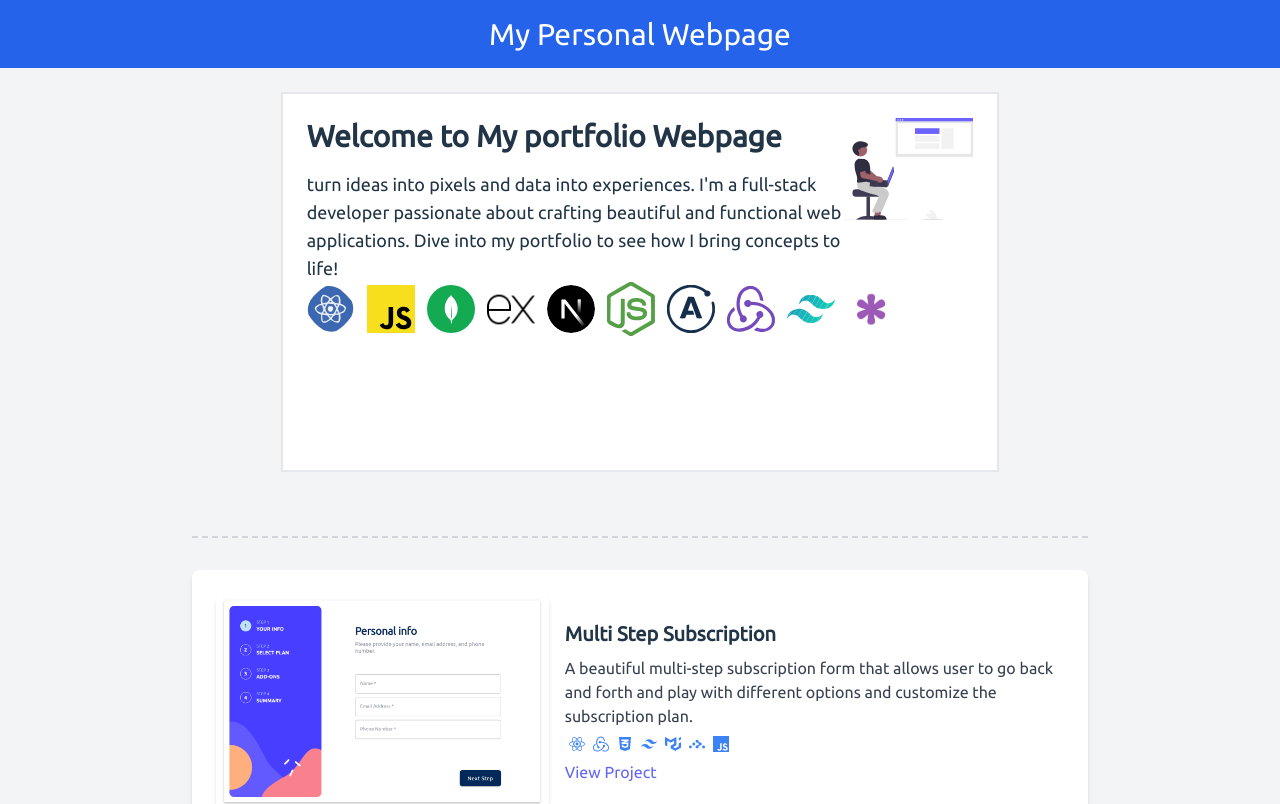
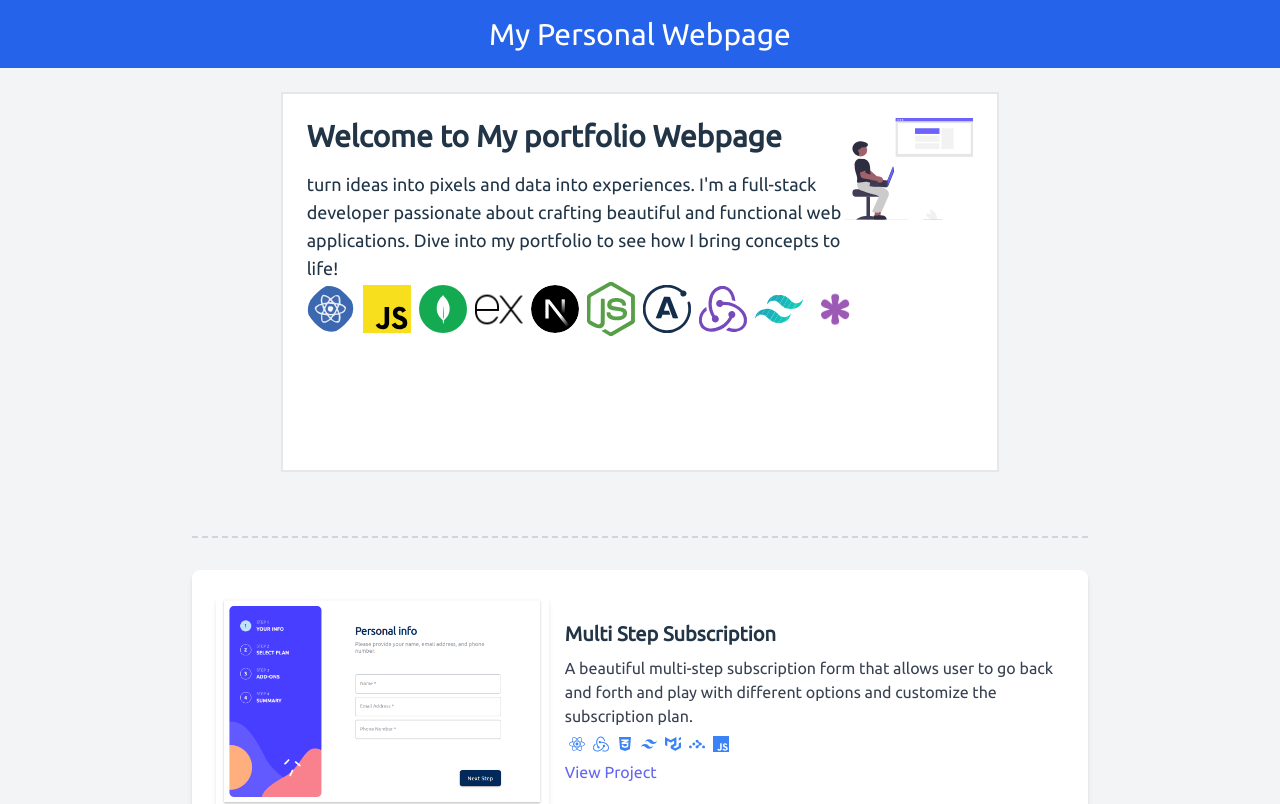
Before and after one commit to kaveh2k/portfolio, a React (Create React App) app: page / in a window 1280 px wide. Shown: the top 804 px of the page. Built offline with nearby package versions, Linux system fonts and the light colour scheme.

Commit message:
update intro

```diff
--- a/src/components/main/intro/introImg.jsx
+++ b/src/components/main/intro/introImg.jsx
@@ -5,7 +5,7 @@ const IntroIcon = ({ icon, alt }) => {
   return (
     <>
       <Tooltip title={alt} arrow>
-        <img src={icon} alt={alt} className="w-1/12 mr-3 md:w-12 " />
+        <img src={icon} alt={alt} className="w-1/12 mr-2 md:w-12 " />
       </Tooltip>
     </>
   );
```
